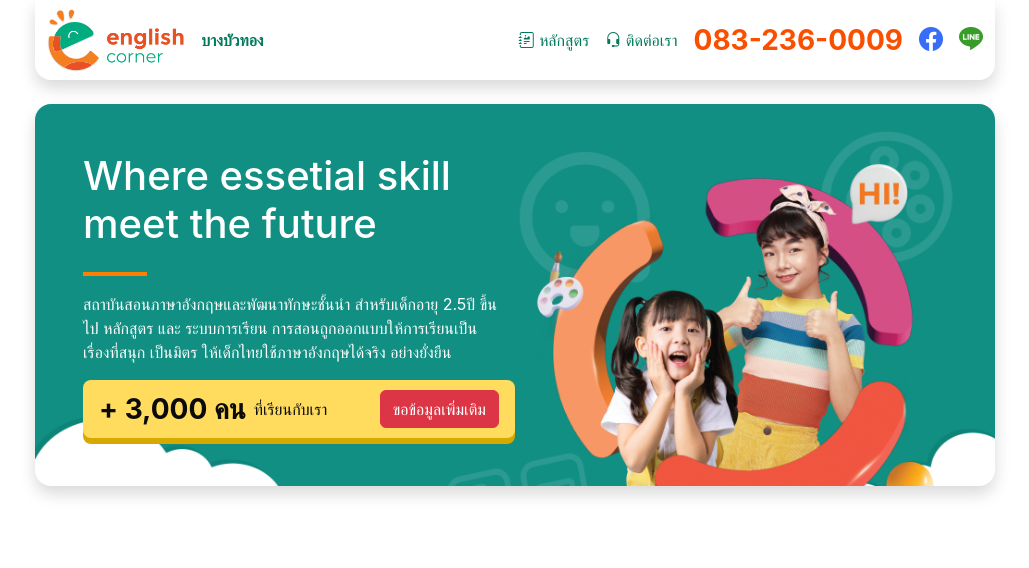
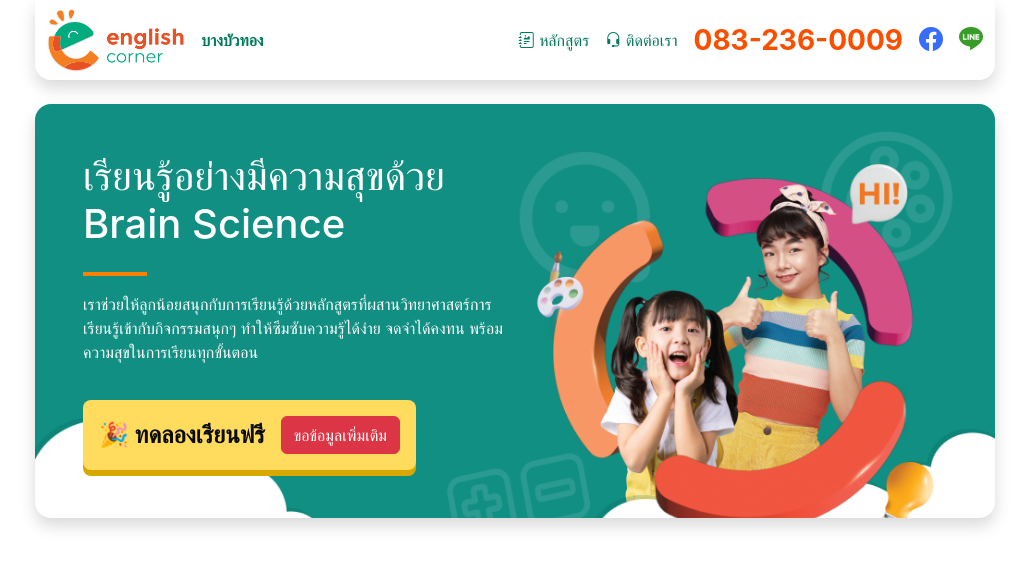
Before and after one commit to englishcorner-bbt/englishcorner-bbt.github.io, a Jekyll site: the page built from index.html, in a window 1280 px wide. Shown: the top 568 px of the page, without its empty margins (125-1154 px from the left). Built offline with Jekyll 4.4.1, drawn with Linux system fonts in a browser that asks for light colours.

Commit message:
two step

```diff
--- a/assets/css/style.scss
+++ b/assets/css/style.scss
@@ -62,9 +62,17 @@ a,
   box-shadow: 0px 6px 0px #d6a800;
 }
 
+.yellow-button {
+  margin-top: 180px;
+}
+
 @media (min-width: 720px) {
   .banner-bg {
     background-image: url('/assets/image/banner_md.png');
+  }
+  .yellow-button {
+    width: fit-content;
+    margin-top: 20px;
   }
 }
 
--- a/index.html
+++ b/index.html
@@ -5,25 +5,23 @@ description: 'Some awesome description'
 ---
 
 <div
-  class="container max-width mt-0 mt-lg-4 shadow-md-sm rounded-lg-4 bg-green banner-bg p-3 p-md-5"
+  class="container max-width mt-lg-4 shadow-md-sm rounded-lg-4 bg-green banner-bg p-3 pt-5 p-md-5"
 >
   <div class="row">
-    <h1 class="col-md-6 fs-1">Where essetial skill meet the future</h1>
+    <h1 class="col-md-6 fs-1">เรียนรู้อย่างมีความสุขด้วย Brain Science</h1>
   </div>
   <div class="small-hr">&nbsp;</div>
   <div class="row mt-2">
     <p class="col-md-6">
-      สถาบันสอนภาษาอังกฤษและพัฒนาทักษะชั้นนํา สําหรับเด็กอายุ 2.5ปี ขึ้นไป
-      หลักสูตร และ ระบบการเรียน การสอนถูกออกแบบให้การเรียนเป็นเรื่องที่สนุก
-      เป็นมิตร ให้เด็กไทยใช้ภาษาอังกฤษได้จริง อย่างยั่งยืน
+      เราช่วยให้ลูกน้อยสนุกกับการเรียนรู้ด้วยหลักสูตรที่ผสานวิทยาศาสตร์การเรียนรู้เข้ากับกิจกรรมสนุกๆ
+      ทำให้ซึมซับความรู้ได้ง่าย จดจำได้คงทน พร้อมความสุขในการเรียนทุกขั้นตอน
     </p>
   </div>
   <div
-    class="col-6 d-flex flex-column flex-md-row py-2 px-3 bg-yellow rounded-3 strong-shadow align-items-center"
+    class="d-flex flex-row py-3 px-3 bg-yellow rounded-3 strong-shadow align-items-center gap-3 yellow-button"
   >
-    <div class="d-flex align-items-center gap-1 gap-md-2 flex-fill">
-      <div class="fw-bold fs-3">+ 3,000 คน</div>
-      <div>ที่เรียนกับเรา</div>
+    <div class="d-flex flex-fill align-items-center fw-bold fs-4">
+      🎉 ทดลองเรียนฟรี
     </div>
     <div class="d-flex">
       <button type="button" class="btn btn-danger">ขอข้อมูลเพิ่มเติม</button>
```
